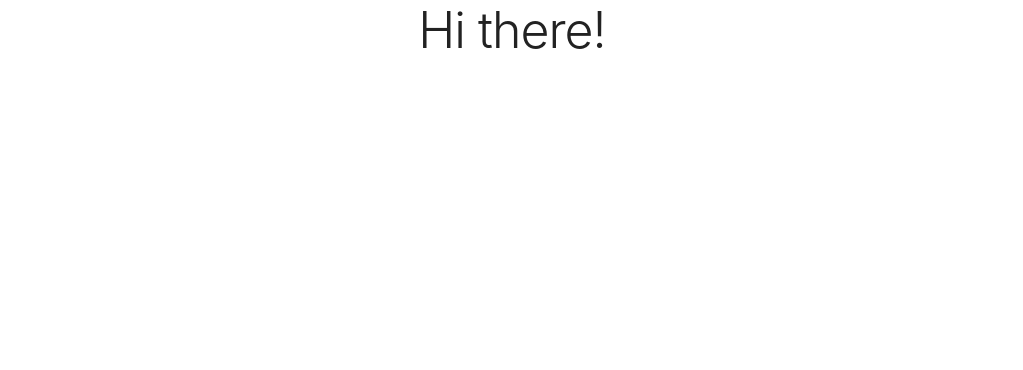
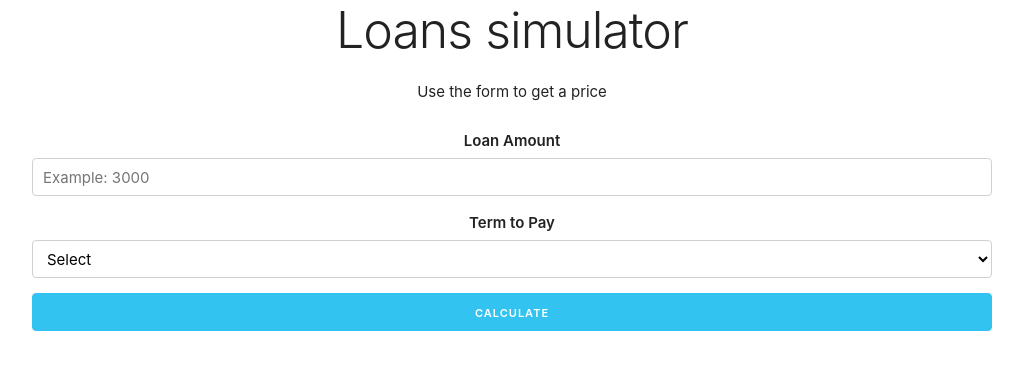
Before and after one commit to mherre18/Loans-React, a React (Create React App) app: page / in a window 1280 px wide. Shown: the top 370 px of the page, without its empty margins (128-1151 px from the left). Built offline with nearby package versions, Linux system fonts and the light colour scheme.

Commit message:
form structure

```diff
--- a/src/App.js
+++ b/src/App.js
@@ -1,11 +1,18 @@
 import React from 'react';
+import Header from './components/Header';
+import Form from './components/Form';
 
 import './App.css';
 
 function App() {
   return (
     <div className="App">
-    <h1>Hi there!</h1>
+    <Header
+      title="Loans simulator"
+      description="Use the form to get a price"
+    />
+
+    <div className="container"> <Form/> </div>
     </div>
   );
 }
--- /dev/null
+++ b/src/components/Form.js
@@ -0,0 +1,39 @@
+import React from 'react';
+
+const Form = () => {
+    return (
+        <form>
+          <div className="row">
+              <div>
+                  <label>Loan Amount</label>
+                  <input
+                      className="u-full-width"
+                      type="number"
+                      placeholder="Example: 3000"
+                  />
+              </div>
+              <div>
+                  <label>Term to Pay</label>
+                  <select
+                      className="u-full-width"
+                  >
+                      <option value="">Select</option>
+                      <option value="3">3 months</option>
+                      <option value="6">6 months</option>
+                      <option value="12">12 months</option>
+                      <option value="24">24 months</option>
+                  </select>
+              </div>
+              <div>
+                  <input
+                      type="submit"
+                      value="Calculate"
+                      className="button-primary u-full-width"
+                  />
+              </div>
+          </div>
+  </form>
+     );
+}
+
+export default Form;
--- /dev/null
+++ b/src/components/Header.js
@@ -0,0 +1,13 @@
+import React, {Fragment} from 'react';
+
+function Header(props) {
+
+     return (
+        <Fragment>
+        <h1>{ props.title }</h1>
+        <p>{props.description}</p>
+        </Fragment>
+    )
+}
+
+export default Header;
```
